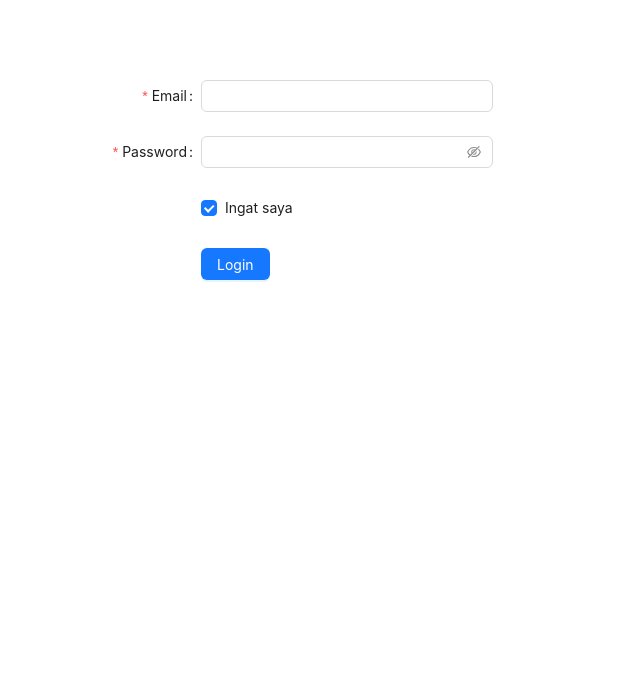
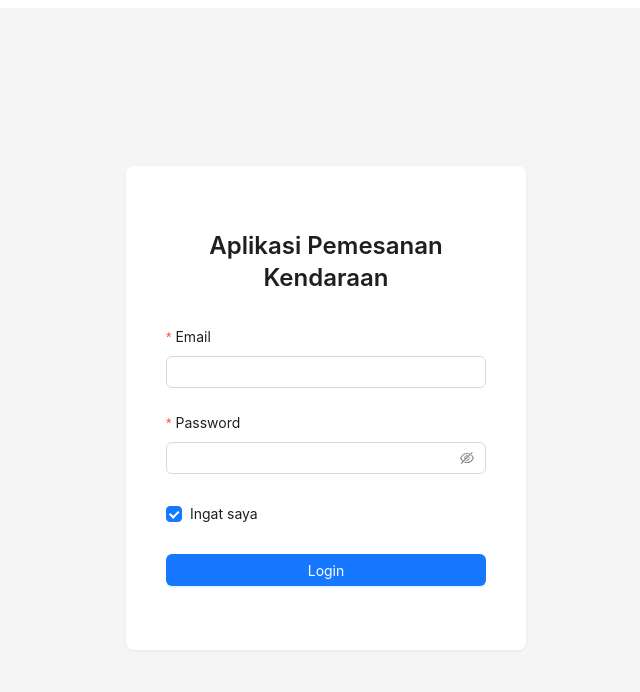
Before and after one commit to rgdane/vehicle-booking-app, a React (Vite) app in the folder frontend/: page /login in a window 1280 px wide. Shown: the top 692 px of the page, without its empty margins (314-954 px from the left). Built offline with nearby package versions, Linux system fonts and the light colour scheme.

Commit message:
Penyesuaian UI Login - Frontend

```diff
--- a/frontend/src/pages/Login.jsx
+++ b/frontend/src/pages/Login.jsx
@@ -1,8 +1,10 @@
 import React from 'react';
-import { Button, Checkbox, Form, Input, message } from 'antd';
+import { Button, Checkbox, Form, Input, message, Card, Typography } from 'antd';
 import api from '../lib/axios';
 import getCSRF from '../lib/csrf';
 import { useNavigate } from 'react-router-dom';
+
+const { Title } = Typography;
 
 const Login = () => {
     const navigate = useNavigate();
@@ -20,7 +22,6 @@ const Login = () => {
             messageApi.success('Login berhasil');
             localStorage.setItem('auth', true);
             navigate('/');
-
         } catch (err) {
             messageApi.error(err?.response?.data?.message || 'Login gagal');
         }
@@ -33,11 +34,26 @@ const Login = () => {
     return (
         <>
             {contextHolder}
+            <div
+                style={{
+                    display: 'flex',
+                    justifyContent: 'center',
+                    alignItems: 'center',
+                    height: '100vh',
+                    background: '#f5f5f5',
+                }}
+            >
+                <Card
+                    style={{ width: 400, padding: '1rem' }}
+                    bordered={false}
+                    hoverable
+                >
+                    <Title level={3} style={{ textAlign: 'center', marginBottom: '2rem' }}>
+                        Aplikasi Pemesanan Kendaraan
+                    </Title>
                     <Form
                         name="loginForm"
-                labelCol={{ span: 6 }}
-                wrapperCol={{ span: 14 }}
-                style={{ maxWidth: 500, margin: '0 auto', marginTop: '5rem' }}
+                        layout="vertical"
                         initialValues={{ remember: true }}
                         onFinish={onFinish}
                         onFinishFailed={onFinishFailed}
@@ -65,16 +81,18 @@ const Login = () => {
                             <Input.Password />
                         </Form.Item>
 
-                <Form.Item name="remember" valuePropName="checked" wrapperCol={{ offset: 6 }}>
+                        <Form.Item name="remember" valuePropName="checked">
                             <Checkbox>Ingat saya</Checkbox>
                         </Form.Item>
 
-                <Form.Item wrapperCol={{ offset: 6 }}>
-                    <Button type="primary" htmlType="submit">
+                        <Form.Item>
+                            <Button type="primary" htmlType="submit" block>
                                 Login
                             </Button>
                         </Form.Item>
                     </Form>
+                </Card>
+            </div>
         </>
     );
 };
```
Lines whose indentation alone changed are shown as unchanged.
